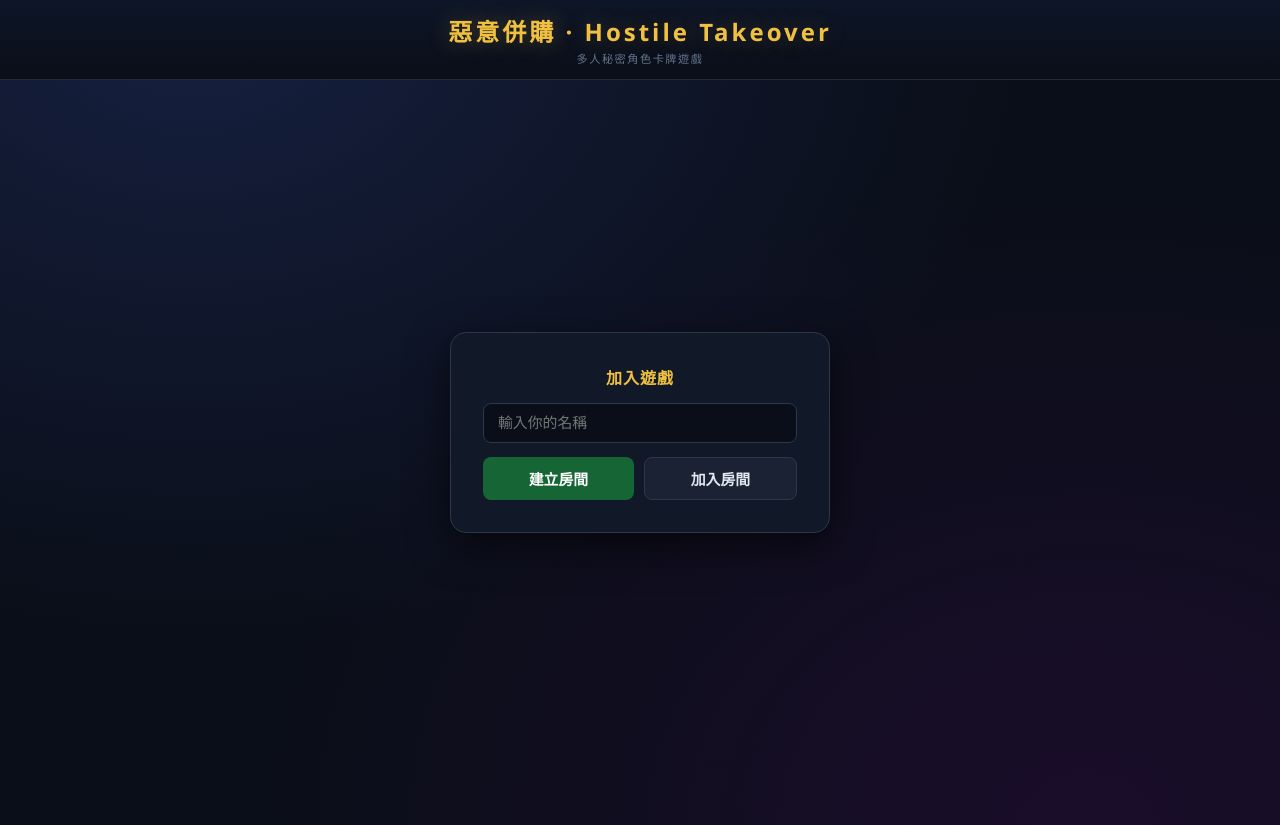
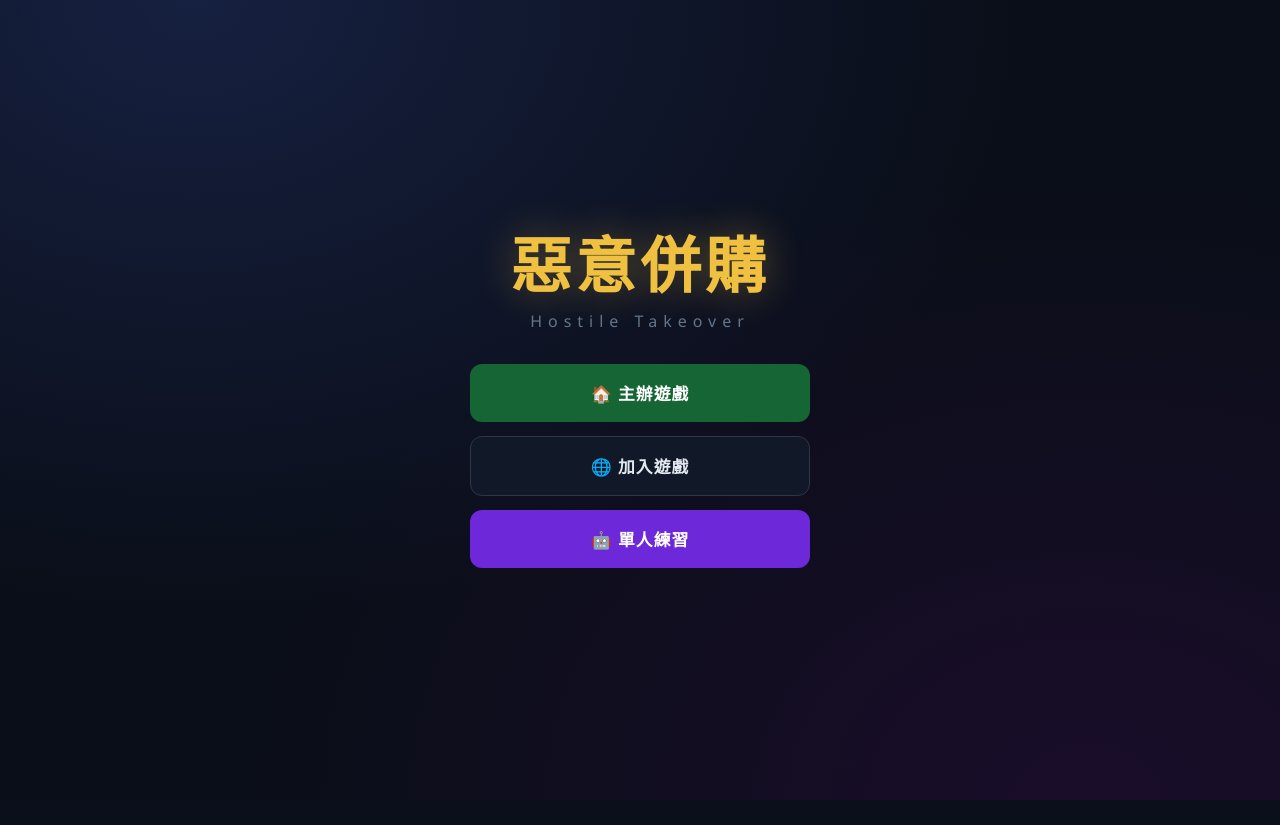
Before and after one commit to Persids-py/hostile-takeover, a Flask app: page / in a window 1280 px wide. After the commit the page ends 800 px from the top, so only its background shows below. Run offline with Flask 3, Linux system fonts and the light colour scheme; some libraries are stand-ins or nearby versions.

Commit message:
feat: add launcher-style landing page to web version
Replace direct lobby entry with a full-screen landing page matching
the desktop launcher (主辦遊戲 / 加入遊戲 / 單人練習 buttons).

Co-Authored-By: Claude Sonnet 4.6 <noreply@anthropic.com>

```diff
--- a/templates/index.html
+++ b/templates/index.html
@@ -130,9 +130,43 @@ body{
 .btn-role-skill:hover{background:#2e1860;border-color:#a855f7}
 .btn-role-skill:disabled{opacity:.4;cursor:not-allowed}
 
+/* ── LANDING ── */
+#landing{
+  display:flex;flex-direction:column;align-items:center;
+  justify-content:center;gap:32px;
+  min-height:100vh;
+}
+.landing-title{
+  font-size:3.8rem;color:var(--gold);font-weight:800;
+  letter-spacing:4px;text-shadow:0 0 40px #f0c04055;
+  text-align:center;line-height:1.1;
+}
+.landing-sub{
+  font-size:1rem;color:var(--text-muted);letter-spacing:6px;
+  text-align:center;margin-top:-20px;
+}
+.landing-btns{
+  display:flex;flex-direction:column;gap:14px;
+  width:100%;max-width:340px;
+}
+.btn-landing{
+  padding:17px 24px;border-radius:12px;border:none;
+  font-size:1.05rem;font-weight:700;width:100%;cursor:pointer;
+  font-family:inherit;letter-spacing:1px;
+  transition:background .15s,transform .12s;
+}
+.btn-landing:hover{transform:translateY(-2px)}
+.btn-landing:active{transform:translateY(0)}
+.btn-landing-host{background:#166534;color:#fff}
+.btn-landing-host:hover{background:#16a34a}
+.btn-landing-join{background:var(--surface);color:var(--text);border:1px solid var(--border2)!important}
+.btn-landing-join:hover{background:var(--surface2)}
+.btn-landing-solo{background:#6d28d9;color:#fff}
+.btn-landing-solo:hover{background:var(--purple)}
+
 /* ── LOBBY ── */
 #lobby{
-  display:flex;flex-direction:column;align-items:center;
+  display:none;flex-direction:column;align-items:center;
   justify-content:center;gap:20px;
   padding:48px 20px;min-height:calc(100vh - 55px);
 }
@@ -527,7 +561,7 @@ button{cursor:pointer;font-family:inherit}
 </head>
 <body>
 
-<div id="header">
+<div id="header" style="display:none">
   <h1>惡意併購 · Hostile Takeover</h1>
   <div id="header-sub">多人秘密角色卡牌遊戲</div>
 </div>
@@ -562,19 +596,33 @@ button{cursor:pointer;font-family:inherit}
   <div id="role-draft-status" style="color:var(--text-dim);font-size:.85rem;text-align:center"></div>
 </div>
 
+<!-- LANDING -->
+<div id="landing">
+  <div class="landing-title">惡意併購</div>
+  <div class="landing-sub">Hostile Takeover</div>
+  <div class="landing-btns">
+    <button class="btn-landing btn-landing-host" onclick="goLobby('host')">🏠 主辦遊戲</button>
+    <button class="btn-landing btn-landing-join" onclick="goLobby('join')">🌐 加入遊戲</button>
+    <button class="btn-landing btn-landing-solo" onclick="goLobby('solo')">🤖 單人練習</button>
+  </div>
+</div>
+
 <!-- LOBBY -->
 <div id="lobby">
   <div class="lobby-card">
-    <h2>加入遊戲</h2>
+    <h2 id="lobby-mode-title">主辦遊戲</h2>
     <input class="lobby-input" id="name-input" placeholder="輸入你的名稱" maxlength="16">
-    <div class="lobby-btns">
-      <button class="btn-primary" onclick="createRoom()">建立房間</button>
-      <button class="btn-secondary" onclick="showJoin()">加入房間</button>
+    <div id="host-row" style="display:none">
+      <button class="btn-primary" style="width:100%" onclick="createRoom()">建立房間</button>
     </div>
     <div id="join-row" style="display:none;flex-direction:column;gap:8px">
       <input class="lobby-input" id="code-input" placeholder="房間代碼（4碼大寫）" maxlength="4" style="text-transform:uppercase">
       <button class="btn-primary" onclick="joinRoom()">確認加入</button>
     </div>
+    <div id="solo-row" style="display:none">
+      <button class="btn-primary" style="width:100%;background:#6d28d9" onclick="soloStart()">開始練習</button>
+    </div>
+    <button id="back-to-landing" class="btn-secondary" style="font-size:.8rem;margin-top:2px" onclick="showLanding()">← 返回</button>
   </div>
 
   <div id="room-info" style="display:none;max-width:380px;width:100%"></div>
@@ -1008,8 +1056,23 @@ function showRefTab(tab) {
 
 // ── 大廳 ──────────────────────────────────────────────────────────────────
 
-function showJoin(){
-  document.getElementById('join-row').style.display='flex';
+function goLobby(mode){
+  document.getElementById('landing').style.display='none';
+  document.getElementById('header').style.display='block';
+  document.getElementById('lobby').style.display='flex';
+  document.getElementById('host-row').style.display = mode==='host' ? 'block' : 'none';
+  document.getElementById('join-row').style.display = mode==='join' ? 'flex' : 'none';
+  document.getElementById('solo-row').style.display = mode==='solo' ? 'block' : 'none';
+  const titles = {host:'主辦遊戲', join:'加入遊戲', solo:'單人練習'};
+  document.getElementById('lobby-mode-title').textContent = titles[mode] || '';
+  setTimeout(()=>document.getElementById('name-input').focus(), 80);
+}
+
+function showLanding(){
+  document.getElementById('landing').style.display='flex';
+  document.getElementById('header').style.display='none';
+  document.getElementById('lobby').style.display='none';
+  document.getElementById('lobby-error').textContent='';
 }
 
 function createRoom(){
@@ -1043,11 +1106,18 @@ function showLobbyError(msg){
 
 // ── Socket 事件 ───────────────────────────────────────────────────────────
 
+function _enterRoom(){
+  // once in a room, hide back button and landing permanently
+  document.getElementById('back-to-landing').style.display='none';
+  document.getElementById('landing').style.display='none';
+}
+
 socket.on('room_created',d=>{
   myPid=d.pid; roomCode=d.room_code;
+  _enterRoom();
   if(d.solo) return; // 單人模式直接等 state，不顯示大廳 UI
   document.getElementById('room-info').style.display='block';
-  document.getElementById('room-info').textContent=`房間代碼：${roomCode}（分享給同網路的朋友）`;
+  document.getElementById('room-info').textContent=`房間代碼：${roomCode}（分享給朋友）`;
   document.getElementById('lobby-actions').style.display='flex';
 });
 
@@ -1055,6 +1125,9 @@ socket.on('room_created',d=>{
 (()=>{
   const p = new URLSearchParams(window.location.search);
   if(p.get('solo')==='1'){
+    document.getElementById('landing').style.display='none';
+    document.getElementById('header').style.display='block';
+    document.getElementById('lobby').style.display='flex';
     const name = decodeURIComponent(p.get('name')||'玩家');
     document.getElementById('name-input').value = name;
     socket.once('connect', ()=> socket.emit('solo_start',{name, bot_count:3}));
@@ -1064,6 +1137,7 @@ socket.on('room_created',d=>{
 
 socket.on('room_joined',d=>{
   myPid=d.pid; roomCode=d.room_code;
+  _enterRoom();
   document.getElementById('room-info').style.display='block';
   document.getElementById('room-info').textContent=`已加入房間：${roomCode}`;
 });
@@ -1071,6 +1145,8 @@ socket.on('room_joined',d=>{
 socket.on('state',d=>{
   state=d;
   // hide all screens first
+  document.getElementById('landing').style.display='none';
+  document.getElementById('header').style.display='block';
   document.getElementById('lobby').style.display='none';
   document.getElementById('draft-screen').style.display='none';
   document.getElementById('role-draft-screen').style.display='none';
```
